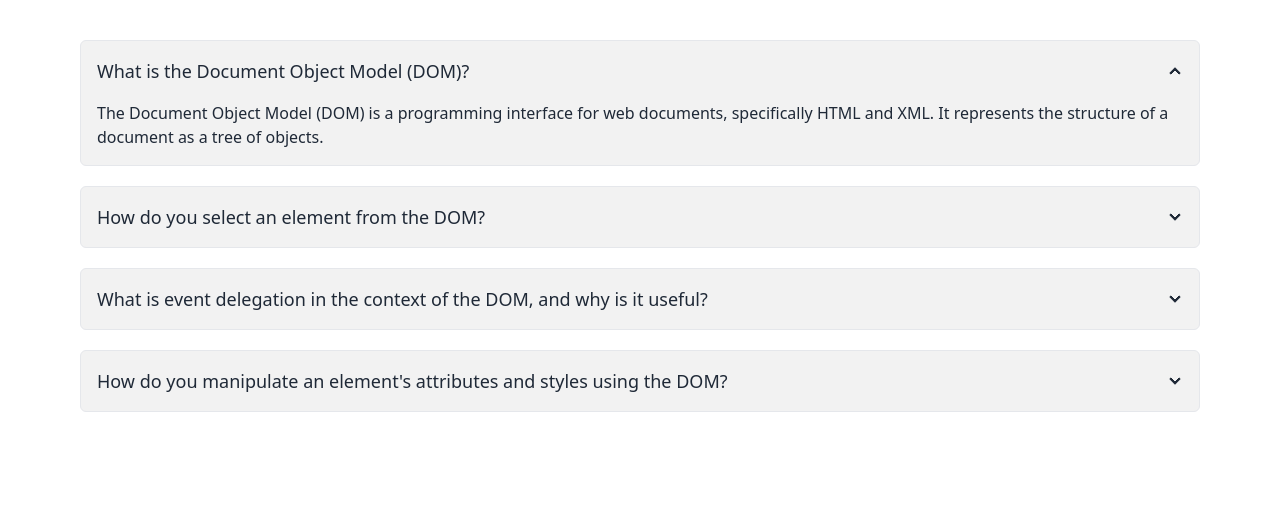
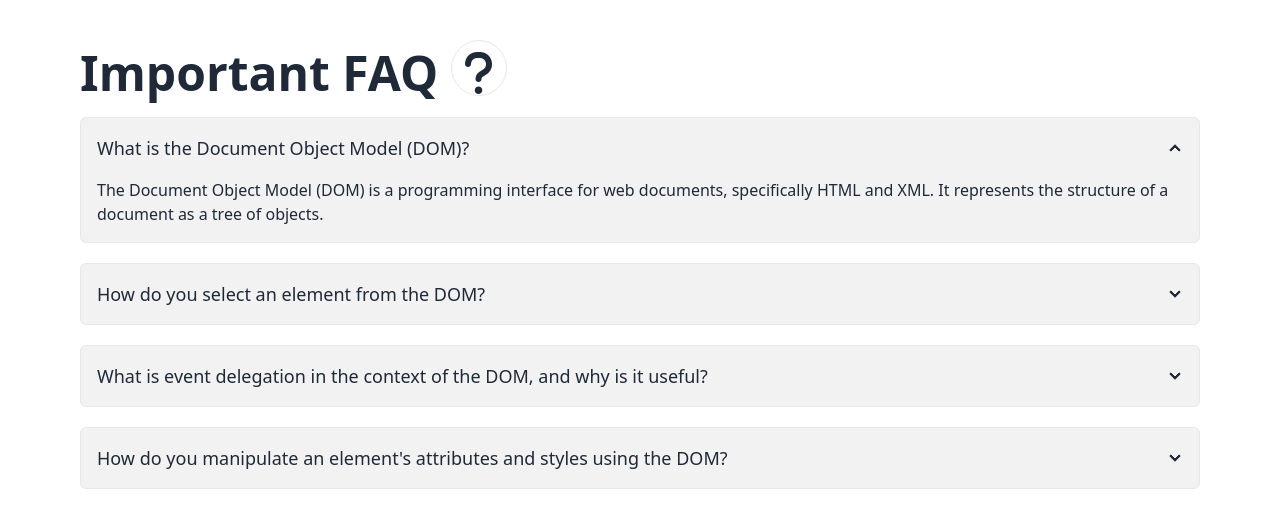
Before and after one commit to diptysarkar/Donate-Bangladesh, a plain HTML site: page blog.html in a window 1280 px wide. Drawn offline with nearby package versions, Linux system fonts and the light colour scheme.

Commit message:
added blog page

```diff
--- a/blog.html
+++ b/blog.html
@@ -8,10 +8,15 @@
     <!--daisyui cdn-->
     <link href="https://cdn.jsdelivr.net/npm/daisyui@4.12.10/dist/full.min.css" rel="stylesheet" type="text/css" />
     <script src="https://cdn.tailwindcss.com"></script>
+
+    <script src="https://kit.fontawesome.com/c11dba9d48.js" crossorigin="anonymous"></script>
 </head>
 <body>
     <section class="md:container mx-auto">
     <div class="mx-5 lg:mx-20 my-10 space-y-5">
+      <div>
+        <h1 class="font-bold text-5xl">Important FAQ <i class="fa-solid fa-question pl-3 pt-2 h-14 w-14 rounded-full border bg-secondery-bg"></i> </h1>
+      </div>
       <div class="collapse collapse-arrow bg-base-200 border rounded-md">
         <input type="radio" name="my-accordion-2" checked="checked" />
         <div class="collapse-title text-lg font-medium">What is the Document Object Model (DOM)?</div>
```
